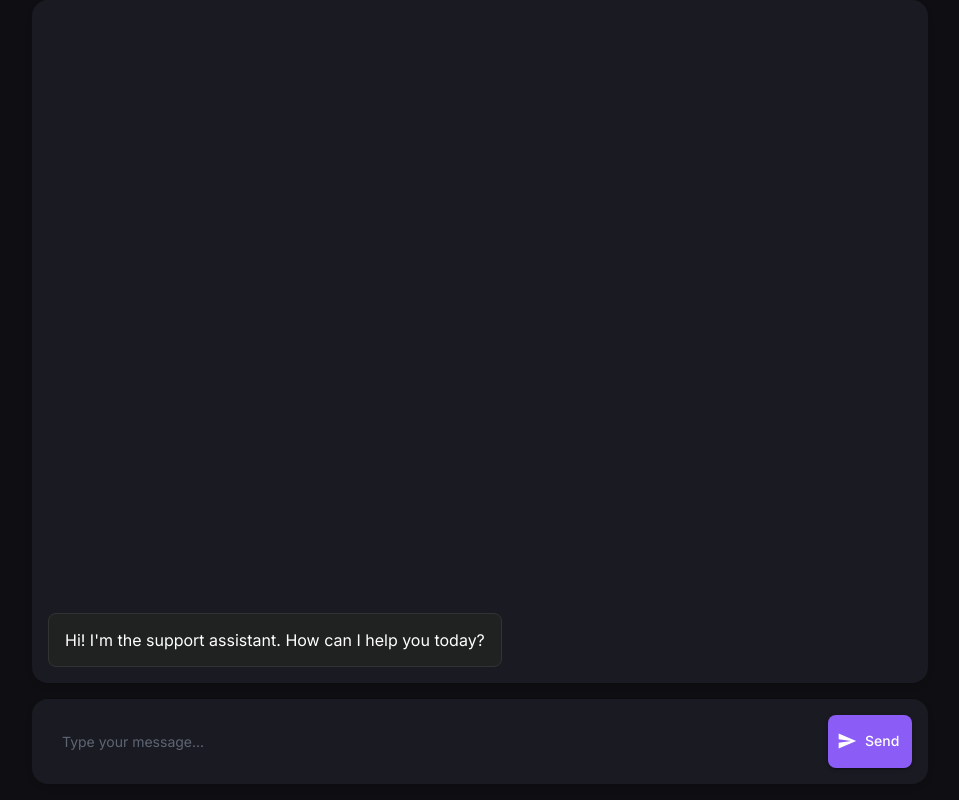
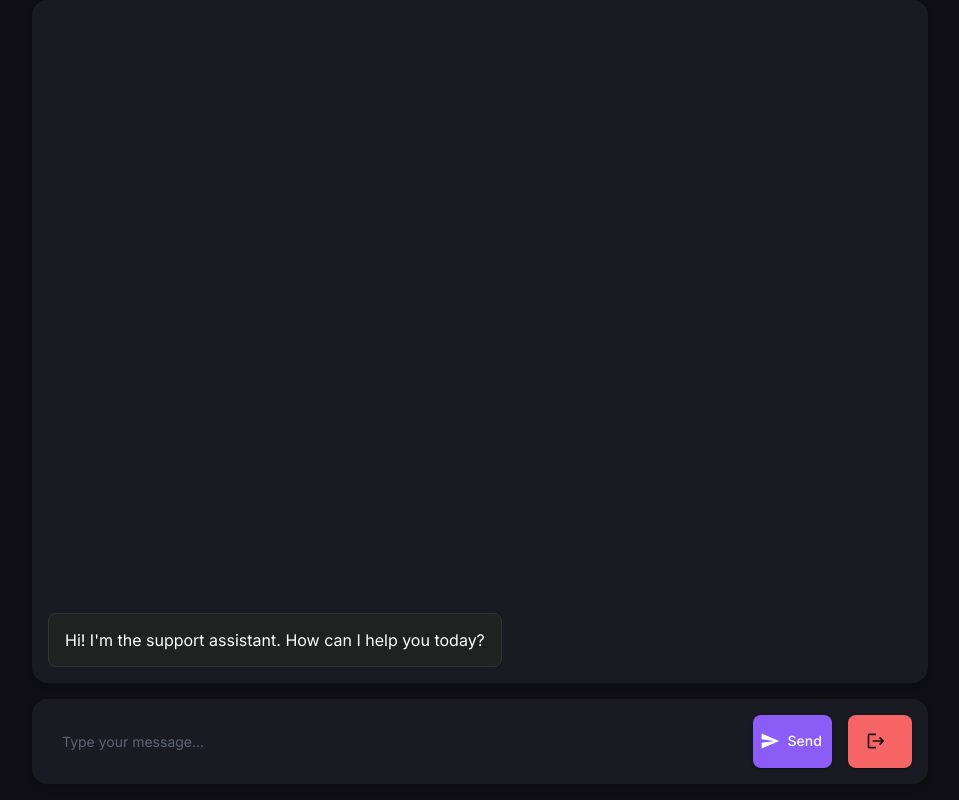
Before and after one commit to danushsingla/CustomerSupportAI, a Next.js app in the folder customer_support_ai/: page / in a window 1280 px wide. Shown: the whole page, without its empty margins (160-1119 px from the left). Built offline with nearby package versions, Linux system fonts and the light colour scheme; no server answers.

Commit message:
added logout functionality and logout button to chat box

```diff
--- a/customer_support_ai/src/app/page.tsx
+++ b/customer_support_ai/src/app/page.tsx
@@ -9,6 +9,9 @@ import {
 } from "@mui/material";
 import SendIcon from "@mui/icons-material/Send";
 import { useState } from "react";
+import LogoutIcon from "@mui/icons-material/Logout";
+import { auth } from "../..//firebase";
+import { useRouter } from "next/navigation";
 
 // Define the dark theme to match the login and signup pages
 const darkTheme = createTheme({
@@ -73,6 +76,16 @@ export default function Home() {
   ]);
 
   const [message, setMessage] = useState<string>("");
+  const router = useRouter();
+
+  const handleLogout = async () => {
+    try {
+      await auth.signOut();
+      router.push("/login");
+    } catch (error) {
+      console.error("Error logging out:", error);
+    }
+  };
 
   return (
     <ThemeProvider theme={darkTheme}>
@@ -187,6 +200,23 @@ export default function Home() {
           >
             Send
           </Button>
+          <Button
+            variant="contained"
+            color="secondary"
+            startIcon={<LogoutIcon />}
+            onClick={handleLogout}
+            sx={{
+              textTransform: "none",
+              bgcolor: "#F56565", // Red color for logout button
+              padding: "6px 10px", // Adjust padding to align the icon more inside
+              "& .MuiButton-startIcon": {
+                marginRight: "4px", // Reduce the space between the icon and the text
+              },
+              "&:hover": {
+                bgcolor: "#C53030",
+              },
+            }}
+          ></Button>
         </Stack>
       </Box>
     </ThemeProvider>
```
